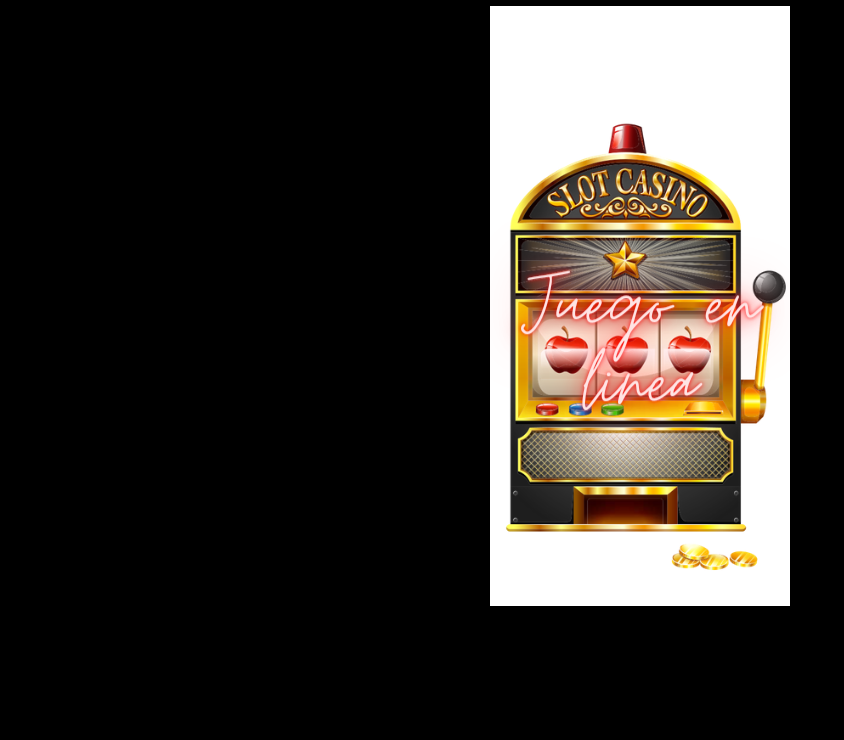
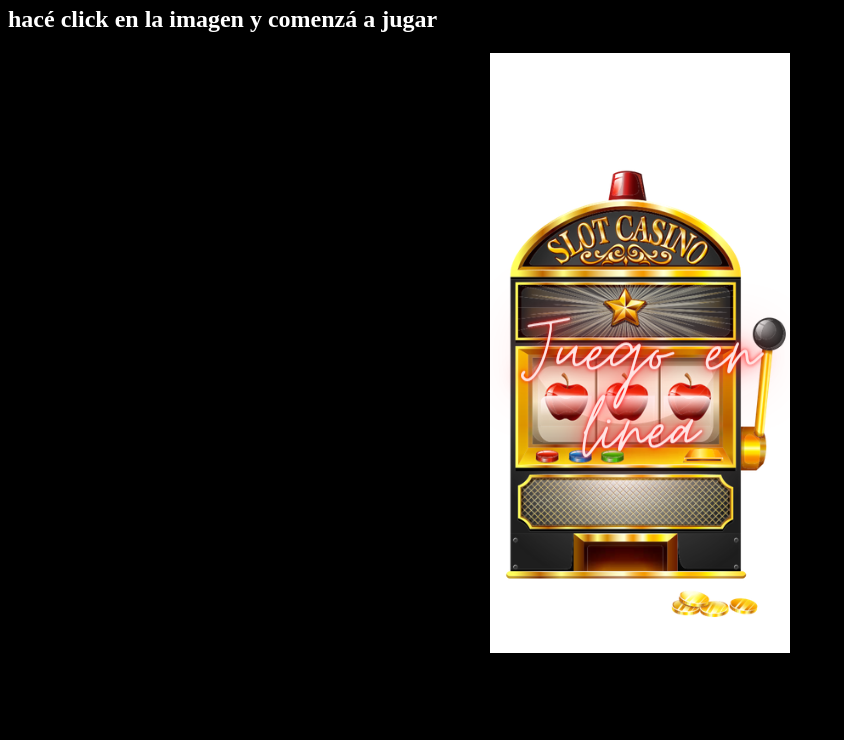
Before and after one commit to Cajeronahuel/Cajeronahuel.github.io, a plain HTML site: page index.html in a window 1280 px wide. Shown: the part 60-800 px from the top of the page, without its empty margins (0-844 px from the left). Drawn offline with Linux system fonts and the light colour scheme.

Commit message:
Update index.html

```diff
--- a/index.html
+++ b/index.html
@@ -9,6 +9,7 @@
 <body bgcolor="black" text="white">
 
 <h1> divertirte jugá y ganá</h1>
+<h2> hacé click en la imagen y comenzá a jugar</h2>
 
 <a href="https://wa.me/5491127335855?text=Me%20interesa%20"><center> <img src="Imagen.png"></center>
 </a>
```
